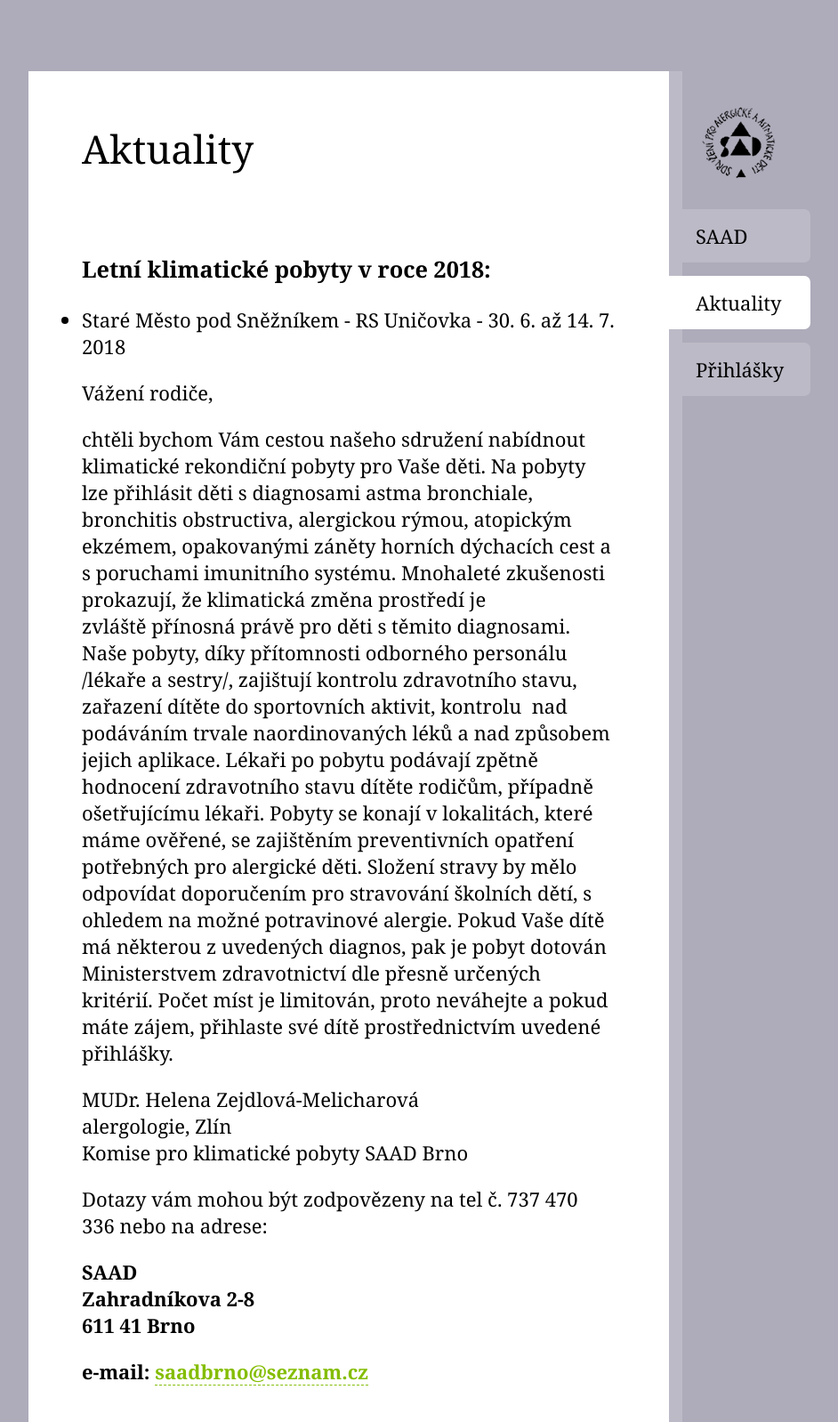
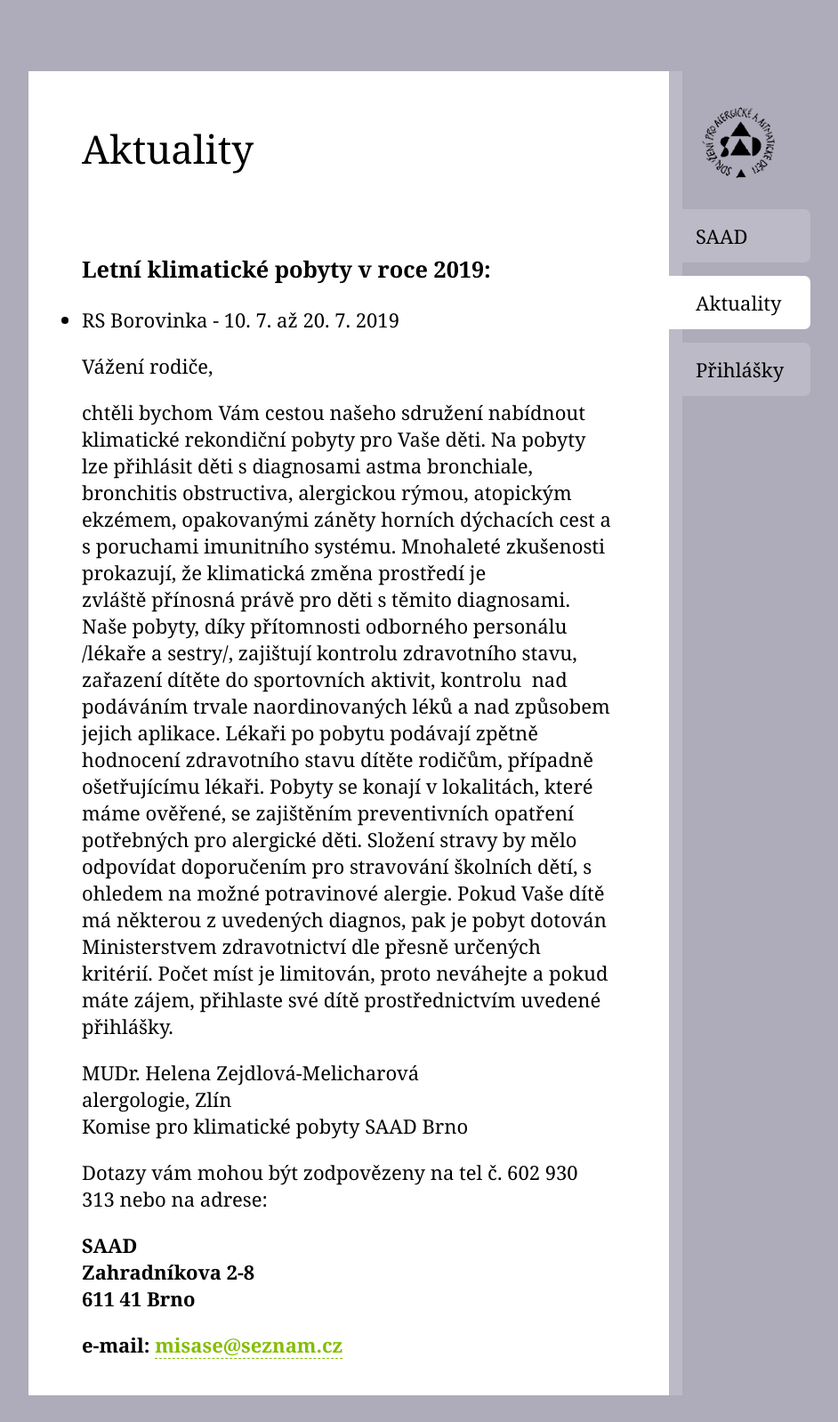
Before and after one commit to MrBrezina/saad.davi.cz, a Jekyll site: the page built from aktuality.md, in a window 1280 px wide. Shown: the whole page at 89% size, without its empty margins (168-1110 px from the left). Built offline with Jekyll 4.4.1, drawn with Linux system fonts in a browser that asks for light colours; some web fonts are replaced; after the commit the page ends 1568 px from its top, so only the background shows below that.

Commit message:
Update aktuality.md

```diff
--- a/aktuality.md
+++ b/aktuality.md
@@ -7,9 +7,9 @@ title: Aktuality
 
 ## Aktuality
 
-### Letní klimatické pobyty v roce 2018:
+### Letní klimatické pobyty v roce 2019:
 
-* Staré Město pod Sněžníkem - RS Uničovka - 30. 6. až 14. 7. 2018
+* RS Borovinka - 10. 7. až 20. 7. 2019
 
 
 
@@ -22,10 +22,10 @@ alergologie, Zlín
 Komise pro klimatické pobyty SAAD Brno
 
 
-Dotazy vám mohou být zodpovězeny na tel č. 737 470 336 nebo na adrese:
+Dotazy vám mohou být zodpovězeny na tel č. 602 930 313 nebo na adrese:
 
 **SAAD**
 **Zahradníkova 2-8**
 **611 41 Brno**
 
-**e-mail: <saadbrno@seznam.cz>**
+**e-mail: <misase@seznam.cz>**
```
